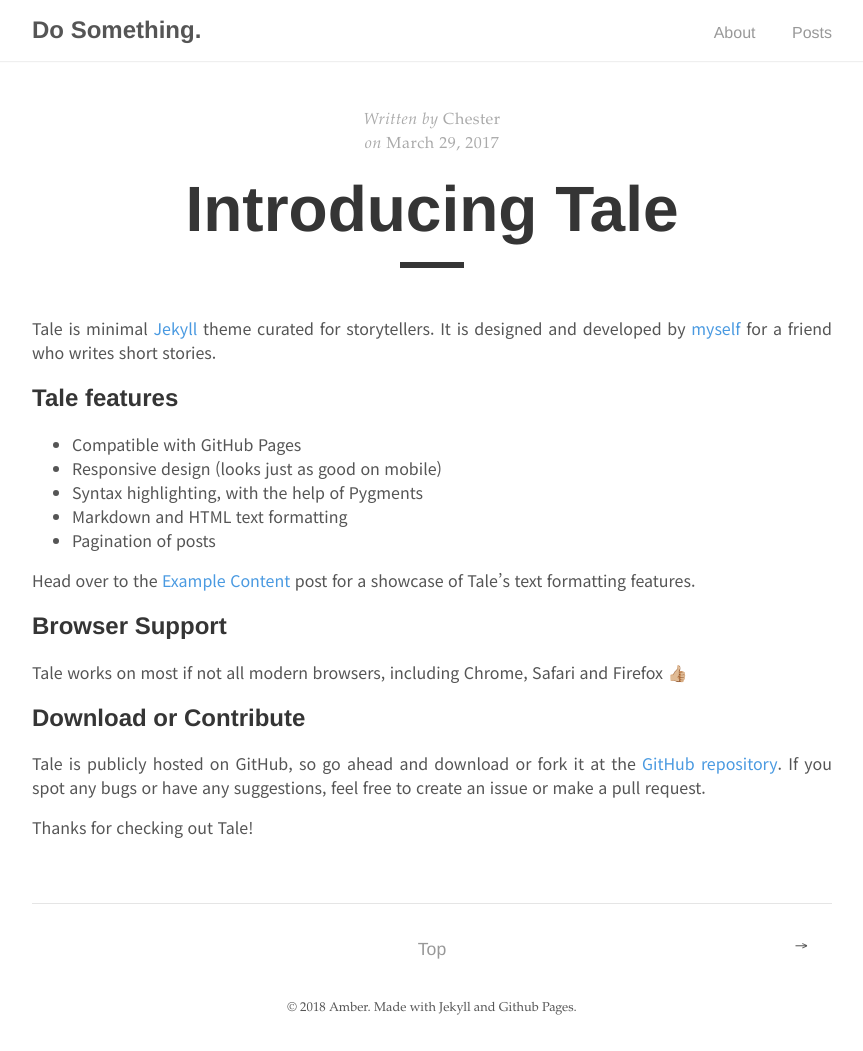
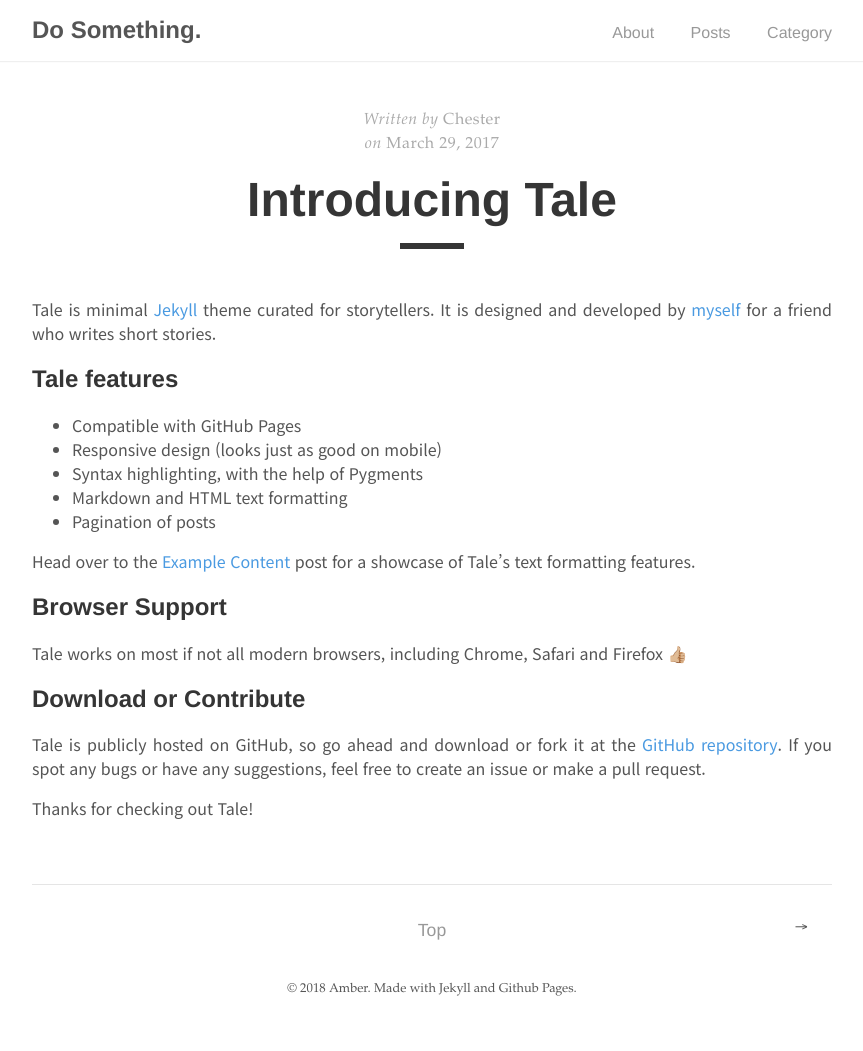
Before and after one commit to dorongii/dorongii.github.io, a Jekyll site: the page built from _posts/2017-03-29-introducing-tale.md, in a window 1280 px wide and 1051 px high. Shown: the whole window, without its empty margins (208-1071 px from the left). Built offline with Jekyll 4.4.1, drawn with Linux system fonts in a browser that asks for light colours; nearby versions of some CDN libraries.

Commit message:
[#3] add category page, applying dropdown menu css

```diff
--- a/_layouts/default.html
+++ b/_layouts/default.html
@@ -14,6 +14,16 @@
         <ul>
           <li><a href="{{ '/about' | prepend: site.baseurl }}">About</a></li>
           <li><a href="{{ site.baseurl }}/">Posts</a></li>
+          <li>
+            <div class="dropdown">
+              <a class="dropbtn" href="javascript:false;" >Category</a>
+              <div class="dropdown-content">
+                {% for category in site.categories %}
+                  <a href="/category/{{ category | first }}">{{ category | first }}</a>
+                {% endfor %}
+              </div>
+            </div>
+          </li>
         </ul>
       </div>
     </nav>
--- /dev/null
+++ b/_sass/custom/_navigation.scss
@@ -0,0 +1,31 @@
+/* The container <div> - needed to position the dropdown content */
+.nav .dropdown {
+  position: relative;
+  display: inline-block;
+}
+
+/* Dropdown Content (Hidden by Default) */
+.nav .dropdown-content {
+  display: none;
+  position: absolute;
+  background-color: #f9f9f9;
+  min-width: 160px;
+  box-shadow: 0px 8px 16px 0px rgba(0,0,0,0.2);
+  z-index: 100;
+}
+
+/* Links inside the dropdown */
+.nav .dropdown-content a {
+  color: black;
+  padding: 12px 16px;
+  text-decoration: none;
+  display: block;
+}
+
+/* Change color of dropdown links on hover */
+.nav .dropdown-content a:hover {background-color: #f1f1f1}
+
+/* Show the dropdown menu on hover */
+.nav .dropdown:hover .dropdown-content {
+  display: block;
+}
--- a/_sass/tale.scss
+++ b/_sass/tale.scss
@@ -7,5 +7,6 @@
 @import 'tale/pagination';
 @import 'tale/catalogue';
 @import 'custom/grid';
+@import 'custom/navigation';
 @import 'custom/profile';
 @import 'custom/header';
--- a/_sass/tale/_post.scss
+++ b/_sass/tale/_post.scss
@@ -15,7 +15,7 @@
   &-title {
     color: $default-shade;
     font-family: $sans-serif;
-    font-size: 4rem;
+    font-size: 3rem;
     margin: 1rem 0;
     text-align: center;
   }
--- /dev/null
+++ b/category/private.html
@@ -0,0 +1,5 @@
+---
+layout: category
+title: Private
+category: private
+---
```
Also changed, not shown: _layouts/category.html (added, +37 -0 lines), _posts/2017-03-29-introducing-tale.md (+1 -0 lines).
